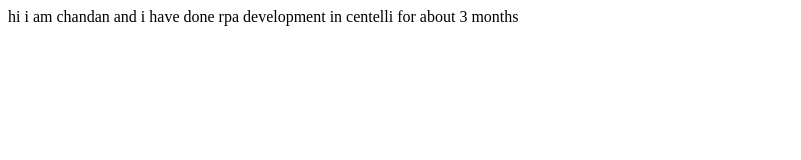
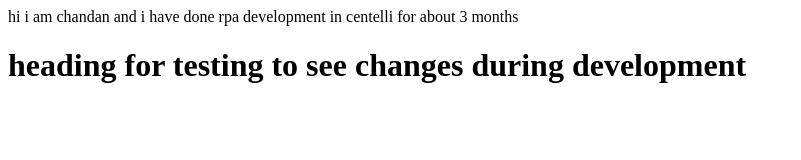
Before and after one commit to chandan-01/student-name-site, a plain HTML site: page index.html in a window 1280 px wide. Shown: the whole page, without its empty margins (0-801 px from the left). Drawn offline with Linux system fonts and the light colour scheme.

Commit message:
update index.html

```diff
--- a/index.html
+++ b/index.html
@@ -8,5 +8,6 @@
 </head>
 <body>
     hi i am chandan and i have done rpa development in centelli for about 3 months
+    <h1>heading for testing to see changes during development</h1>
 </body>
 </html>
```
